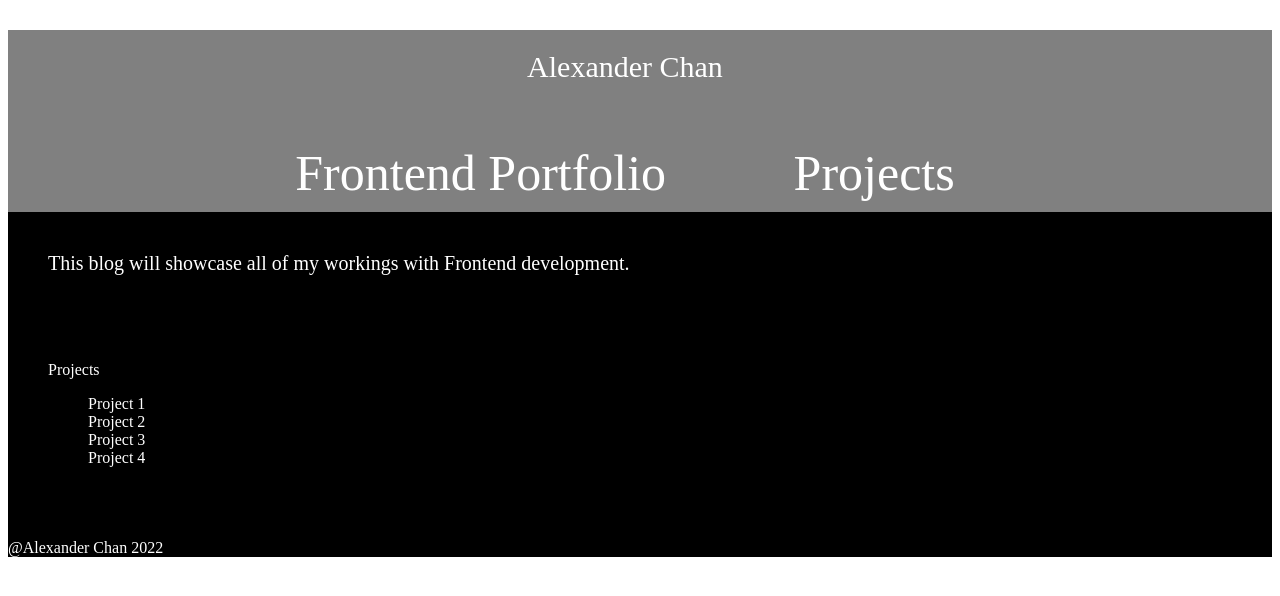
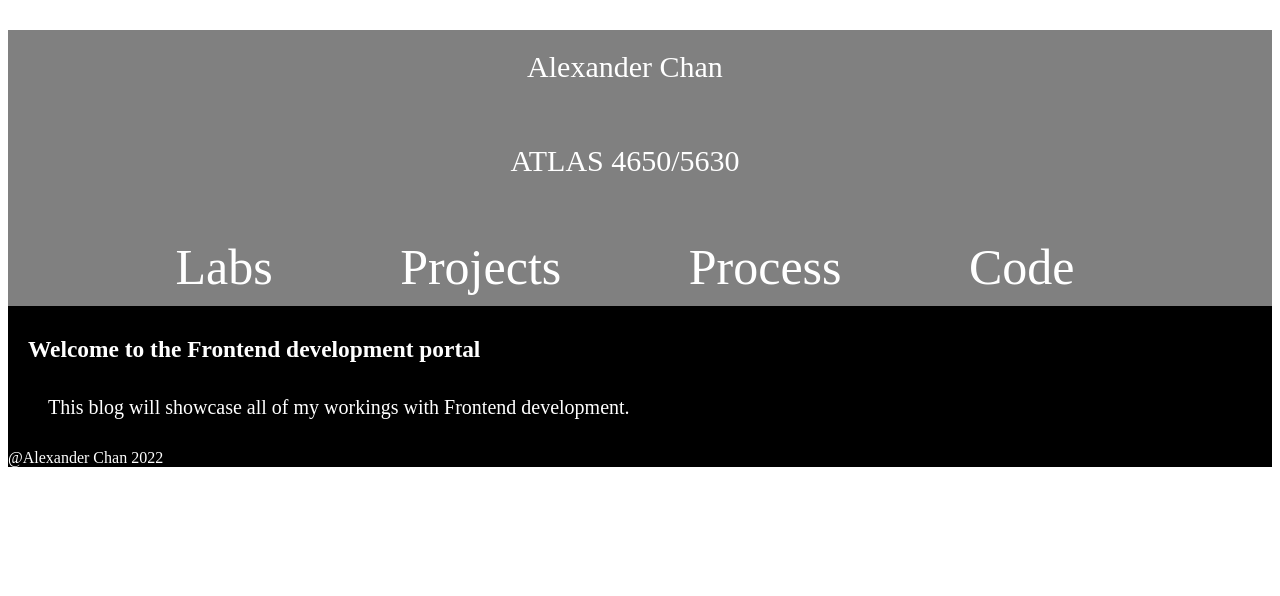
Before and after one commit to Acturnup/Frontend_website, a plain HTML site: page index.html in a window 1280 px wide. Drawn offline with Linux system fonts and the light colour scheme.

Commit message:
Update index.html

```diff
--- a/index.html
+++ b/index.html
@@ -12,36 +12,29 @@
     <!-- Heading (go horizontial)-->
         <div class="Navbar">
             <p> Alexander Chan</p>
+            <p> ATLAS 4650/5630</p>
             <p>
-                <a href="www.google.com">Frontend Portfolio</a>
+                <a href="www.google.com">Labs</a>
                 <a href="www.youtube.com">Projects</a>
+                <a href="www.youtube.com">Process</a>
+                <a href="www.youtube.com">Code</a>
+
             </p>
         </div>
 
     <!--Purpose of page  -->
         <div class="purpose">
+            <h3>Welcome to the Frontend development portal</h3>
             <p>This blog will showcase all of my workings with Frontend development.</p>
 
         </div>
 
-    <!--List of projects  -->
-    <div class="projects">
-        <p> Projects</p>
-        <ul>
-            <li> Project 1</li>
-            <li> Project 2</li>
-            <li> Project 3</li>
-            <li> Project 4</li>
-        </ul>
-
-    </div>
-
 
     <!-- Footer -->
-    <div class="Footer">
-        <p> @Alexander Chan 2022</p>
+        <div class="Footer">
+            <p> @Alexander Chan 2022</p>
 
-    </div>
+        </div>
 </div>
 
 </body>
```
